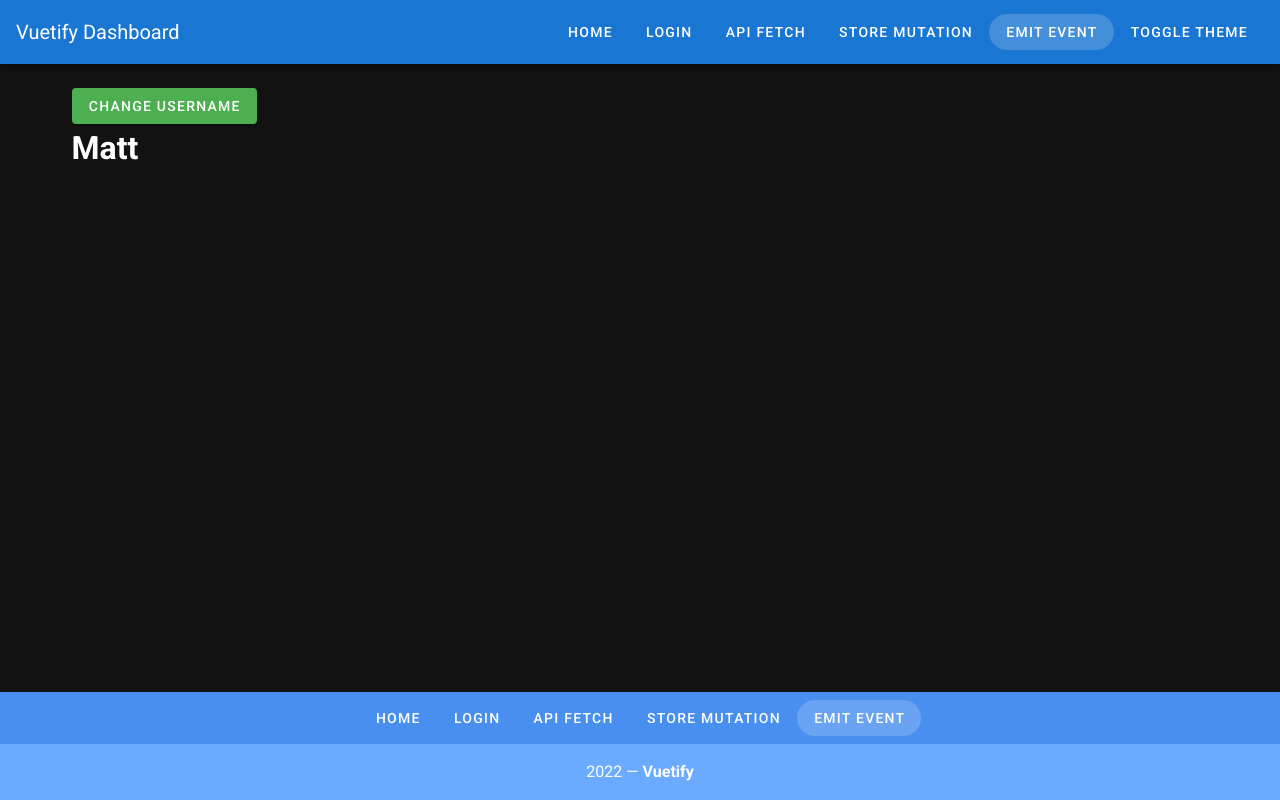
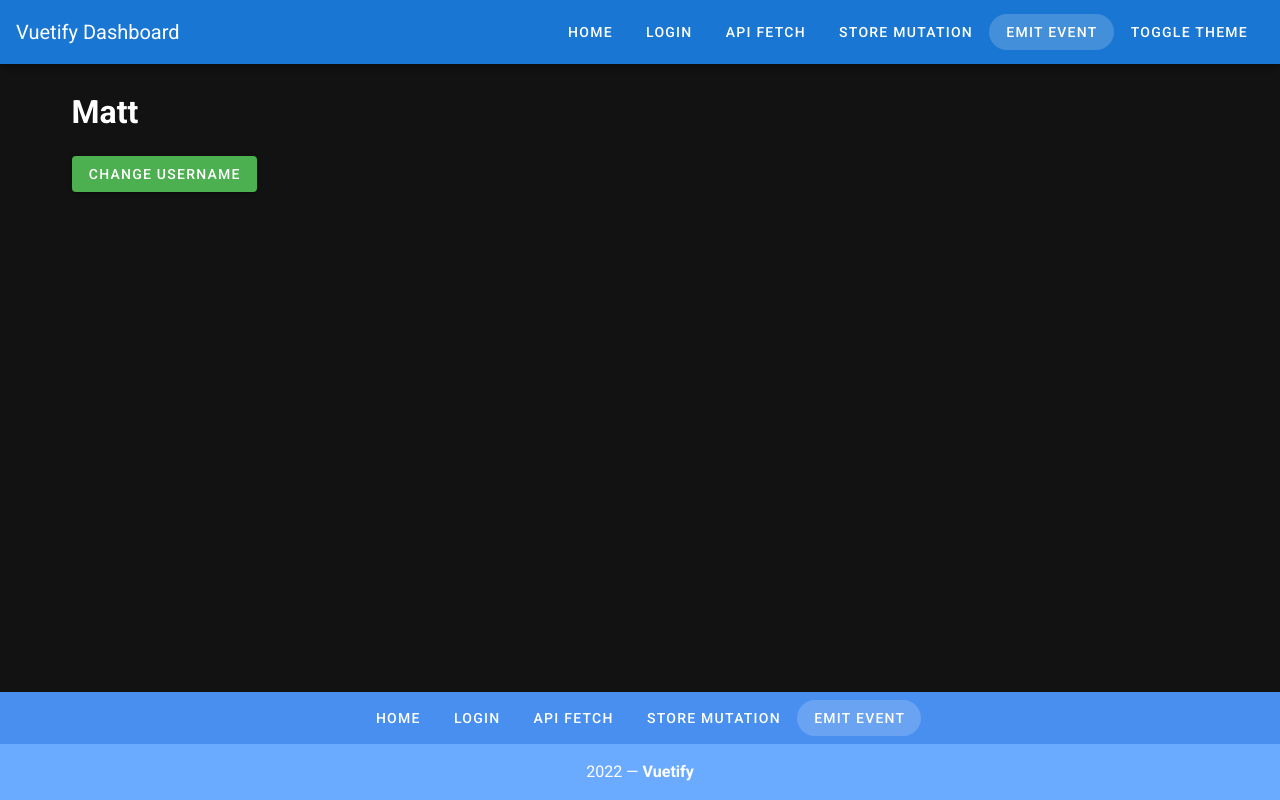
Before and after one commit to Kenan-Kadic/nuxt-learning, a Nuxt app: page /emit in a window 1280 px wide. Built offline with nearby package versions, Linux system fonts and the light colour scheme.

Commit message:
spacing updated

```diff
--- a/components/emit/AccountInfo.vue
+++ b/components/emit/AccountInfo.vue
@@ -1,7 +1,7 @@
 <template>
   <v-container>
+     <h1 class="mb-5">{{ username }}</h1>
     <v-btn color="green" @click='changeUsername'>Change Username</v-btn>
-    <h1>{{ username }}</h1>
   </v-container>
 </template>
 
```
